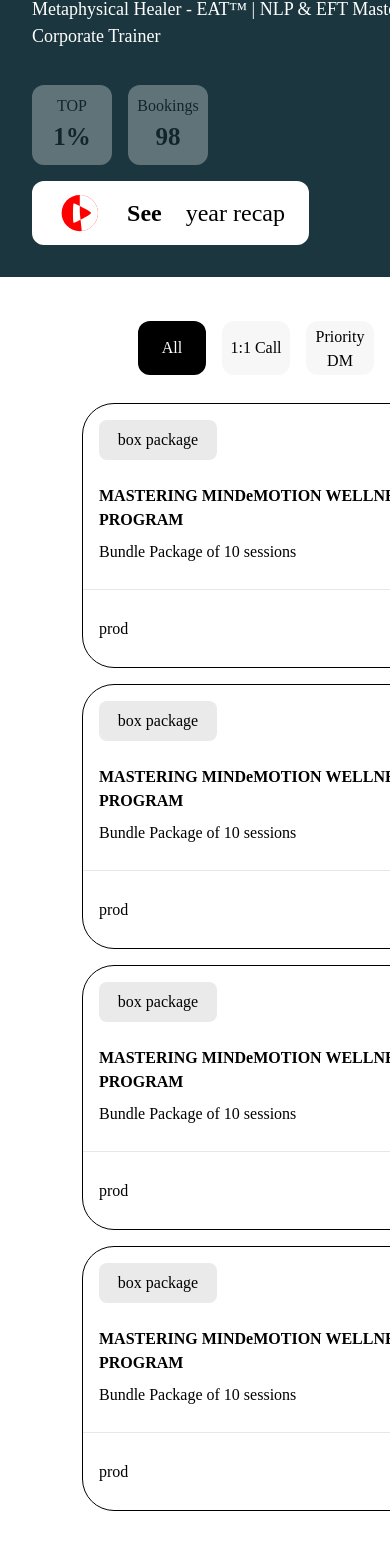
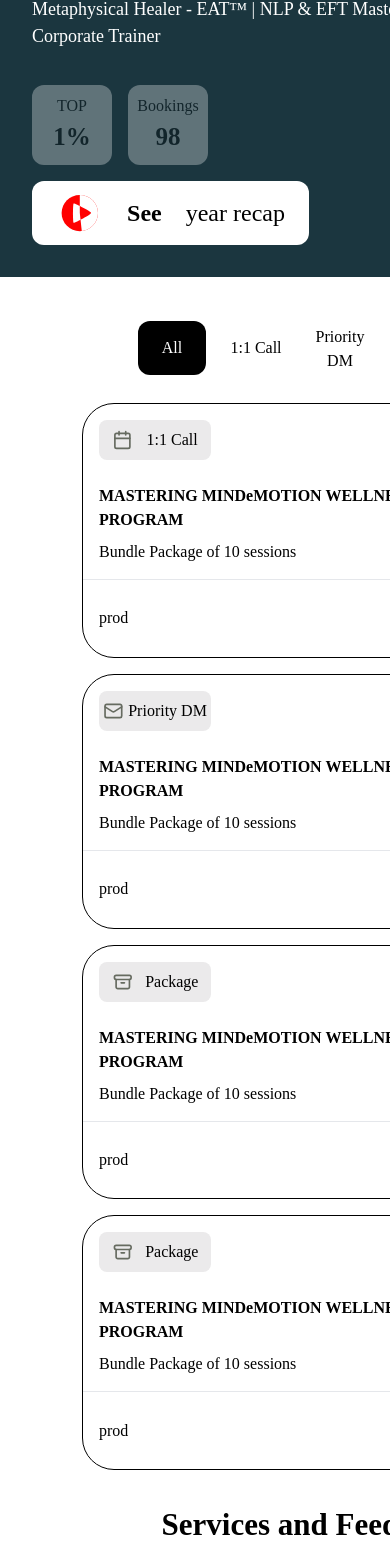
Before and after one commit to Amansingh293/FigmaDesignInterview, a React (Create React App) app: page / in a window 390 px wide. Shown: the part 426-1978 px from the top of the page. Built offline with nearby package versions, Linux system fonts and the light colour scheme.

Commit message:
filter functionality on services added

```diff
--- a/src/App.js
+++ b/src/App.js
@@ -13,11 +13,13 @@ function App() {
     <div className="flex flex-col md:flex-row w-fit h-fit ">
       <Aside />
       <div className="h-fit w-full flex flex-col items-center p-4 pt-8">
-        <TypeOfService />
+        {/* <TypeOfService /> */}
         <ServicesCard array={array} />
-        <h1 className="pt-4 pb-4 font-[700] text-[31px] md:self-start ml-8">Services and FeedBack</h1>
-        <RatingsFeedBack ratingData={ratingData} commentData={commentData}/>
-      <AboutMe />
+        <h1 className="pt-4 pb-4 font-[700] text-[31px] md:self-start ml-8">
+          Services and FeedBack
+        </h1>
+        <RatingsFeedBack ratingData={ratingData} commentData={commentData} />
+        <AboutMe />
       </div>
     </div>
   );
@@ -28,8 +30,45 @@ export default App;
 let array = [
   {
     header: {
-      icon: "box",
-      headerTitle: "package",
+      icon: (
+        <svg
+          width="21"
+          height="20"
+          viewBox="0 0 21 20"
+          fill="none"
+          xmlns="http://www.w3.org/2000/svg"
+        >
+          <path
+            d="M16.2135 3.33331H4.54679C3.62632 3.33331 2.88013 4.07951 2.88013 4.99998V16.6666C2.88013 17.5871 3.62632 18.3333 4.54679 18.3333H16.2135C17.1339 18.3333 17.8801 17.5871 17.8801 16.6666V4.99998C17.8801 4.07951 17.1339 3.33331 16.2135 3.33331Z"
+            stroke="#666B60"
+            stroke-width="1.66667"
+            stroke-linecap="round"
+            stroke-linejoin="round"
+          />
+          <path
+            d="M13.7134 1.66669V5.00002"
+            stroke="#666B60"
+            stroke-width="1.66667"
+            stroke-linecap="round"
+            stroke-linejoin="round"
+          />
+          <path
+            d="M7.04688 1.66669V5.00002"
+            stroke="#666B60"
+            stroke-width="1.66667"
+            stroke-linecap="round"
+            stroke-linejoin="round"
+          />
+          <path
+            d="M2.88013 8.33337H17.8801"
+            stroke="#666B60"
+            stroke-width="1.66667"
+            stroke-linecap="round"
+            stroke-linejoin="round"
+          />
+        </svg>
+      ),
+      headerTitle: "1:1 Call",
       navigationIcon: "Arrow",
     },
     body: {
@@ -43,8 +82,31 @@ let array = [
   },
   {
     header: {
-      icon: "box",
-      headerTitle: "package",
+      icon: (
+        <svg
+          width="21"
+          height="20"
+          viewBox="0 0 21 20"
+          fill="none"
+          xmlns="http://www.w3.org/2000/svg"
+        >
+          <path
+            d="M17.0469 3.33337H3.71354C2.79307 3.33337 2.04688 4.07957 2.04688 5.00004V15C2.04688 15.9205 2.79307 16.6667 3.71354 16.6667H17.0469C17.9673 16.6667 18.7135 15.9205 18.7135 15V5.00004C18.7135 4.07957 17.9673 3.33337 17.0469 3.33337Z"
+            stroke="#666B60"
+            stroke-width="1.66667"
+            stroke-linecap="round"
+            stroke-linejoin="round"
+          />
+          <path
+            d="M18.7135 5.83337L11.2385 10.5834C10.9813 10.7446 10.6838 10.83 10.3802 10.83C10.0766 10.83 9.77915 10.7446 9.52188 10.5834L2.04688 5.83337"
+            stroke="#666B60"
+            stroke-width="1.66667"
+            stroke-linecap="round"
+            stroke-linejoin="round"
+          />
+        </svg>
+      ),
+      headerTitle: "Priority DM",
       navigationIcon: "Arrow",
     },
     body: {
@@ -58,8 +120,38 @@ let array = [
   },
   {
     header: {
-      icon: "box",
-      headerTitle: "package",
+      icon: (
+        <svg
+          width="21"
+          height="20"
+          viewBox="0 0 21 20"
+          fill="none"
+          xmlns="http://www.w3.org/2000/svg"
+        >
+          <path
+            d="M17.4467 3.33331H4.11332C3.19285 3.33331 2.44666 4.07951 2.44666 4.99998V5.83331C2.44666 6.75379 3.19285 7.49998 4.11332 7.49998H17.4467C18.3671 7.49998 19.1133 6.75379 19.1133 5.83331V4.99998C19.1133 4.07951 18.3671 3.33331 17.4467 3.33331Z"
+            stroke="#666B60"
+            stroke-width="1.66667"
+            stroke-linecap="round"
+            stroke-linejoin="round"
+          />
+          <path
+            d="M4.1134 7.5V15C4.1134 15.442 4.289 15.8659 4.60156 16.1785C4.91412 16.4911 5.33804 16.6667 5.78007 16.6667H15.7801C16.2221 16.6667 16.646 16.4911 16.9586 16.1785C17.2711 15.8659 17.4467 15.442 17.4467 15V7.5"
+            stroke="#666B60"
+            stroke-width="1.66667"
+            stroke-linecap="round"
+            stroke-linejoin="round"
+          />
+          <path
+            d="M9.1134 10.8333H12.4467"
+            stroke="#666B60"
+            stroke-width="1.66667"
+            stroke-linecap="round"
+            stroke-linejoin="round"
+          />
+        </svg>
+      ),
+      headerTitle: "Package",
       navigationIcon: "Arrow",
     },
     body: {
@@ -73,8 +165,38 @@ let array = [
   },
   {
     header: {
-      icon: "box",
-      headerTitle: "package",
+      icon: (
+        <svg
+          width="21"
+          height="20"
+          viewBox="0 0 21 20"
+          fill="none"
+          xmlns="http://www.w3.org/2000/svg"
+        >
+          <path
+            d="M17.4467 3.33337H4.11332C3.19285 3.33337 2.44666 4.07957 2.44666 5.00004V5.83337C2.44666 6.75385 3.19285 7.50004 4.11332 7.50004H17.4467C18.3671 7.50004 19.1133 6.75385 19.1133 5.83337V5.00004C19.1133 4.07957 18.3671 3.33337 17.4467 3.33337Z"
+            stroke="#666B60"
+            stroke-width="1.66667"
+            stroke-linecap="round"
+            stroke-linejoin="round"
+          />
+          <path
+            d="M4.1134 7.5V15C4.1134 15.442 4.289 15.8659 4.60156 16.1785C4.91412 16.4911 5.33804 16.6667 5.78007 16.6667H15.7801C16.2221 16.6667 16.646 16.4911 16.9586 16.1785C17.2711 15.8659 17.4467 15.442 17.4467 15V7.5"
+            stroke="#666B60"
+            stroke-width="1.66667"
+            stroke-linecap="round"
+            stroke-linejoin="round"
+          />
+          <path
+            d="M9.1134 10.8334H12.4467"
+            stroke="#666B60"
+            stroke-width="1.66667"
+            stroke-linecap="round"
+            stroke-linejoin="round"
+          />
+        </svg>
+      ),
+      headerTitle: "Package",
       navigationIcon: "Arrow",
     },
     body: {
@@ -88,24 +210,62 @@ let array = [
   },
 ];
 
-
 let ratingData = {
   rating: 5,
   maxRating: 5,
-  totalRatings:24,
-  testimonials: 22
+  totalRatings: 24,
+  testimonials: 22,
 };
 
-
 const commentData = [
-  { name: "John", comment: "Wow, this product exceeded my expectations! It's truly a game-changer." },
-  { name: "Alice", comment: "I can't believe how fast the service was! Efficient and effective." },
-  { name: "Michael", comment: "This team is amazing! Their dedication to customer satisfaction is unmatched." },
-  { name: "Emily", comment: "I'm impressed by the quality of the product. It's evident that a lot of care went into making it." },
-  { name: "David", comment: "Thank you for such a seamless experience. I'll definitely be recommending you to friends and family." },
-  { name: "Sophia", comment: "I've never felt so valued as a customer. Your attention to detail is much appreciated." },
-  { name: "Emma", comment: "I'm blown away by the level of professionalism displayed by your team. Keep up the great work!" },
-  { name: "William", comment: "This service has made my life so much easier. I can't imagine going back to the way things were." },
-  { name: "Olivia", comment: "I'm thoroughly impressed by the results. It's clear that you're experts in your field." },
-  { name: "James", comment: "I'm beyond satisfied with my purchase. You've gained a loyal customer for life!" }
+  {
+    name: "John",
+    comment:
+      "Wow, this product exceeded my expectations! It's truly a game-changer.",
+  },
+  {
+    name: "Alice",
+    comment:
+      "I can't believe how fast the service was! Efficient and effective.",
+  },
+  {
+    name: "Michael",
+    comment:
+      "This team is amazing! Their dedication to customer satisfaction is unmatched.",
+  },
+  {
+    name: "Emily",
+    comment:
+      "I'm impressed by the quality of the product. It's evident that a lot of care went into making it.",
+  },
+  {
+    name: "David",
+    comment:
+      "Thank you for such a seamless experience. I'll definitely be recommending you to friends and family.",
+  },
+  {
+    name: "Sophia",
+    comment:
+      "I've never felt so valued as a customer. Your attention to detail is much appreciated.",
+  },
+  {
+    name: "Emma",
+    comment:
+      "I'm blown away by the level of professionalism displayed by your team. Keep up the great work!",
+  },
+  {
+    name: "William",
+    comment:
+      "This service has made my life so much easier. I can't imagine going back to the way things were.",
+  },
+  {
+    name: "Olivia",
+    comment:
+      "I'm thoroughly impressed by the results. It's clear that you're experts in your field.",
+  },
+  {
+    name: "James",
+    comment:
+      "I'm beyond satisfied with my purchase. You've gained a loyal customer for life!",
+  },
 ];
--- a/src/components/Aside.js
+++ b/src/components/Aside.js
@@ -4,7 +4,7 @@ import { VerifiedIconSvg } from "./IconsSvg/VerifiedIconSvg";
 
 export const Aside = () => {
   return (
-    <div className="flex flex-col items-start gap-4 bg-[#1B363F] w-full md:w-[40vw] h-fit md:h-[187rem] text-white p-8">
+    <div className="flex flex-col items-start gap-4 bg-[#1B363F] w-full md:w-[40vw]  text-white p-8">
       <div className="w-[200px] h-[251px] rounded-[100%] object-cover flex justify-center items-center relative">
         <img
           className="rounded-[50%] w-max h-[187px]"
--- a/src/components/Card.js
+++ b/src/components/Card.js
@@ -6,19 +6,19 @@ export const Card = ({ data }) => {
 
   return (
     <div className="w-[27rem] h-fit rounded-[32px] bg-[#FFFFFF] border border-black">
-      <div className="h-[186px] border-b-[1px] p-4">
-        <div className="h-[64px] flex justify-between">
-          <div className="w-[118px] h-[40px] rounded-lg bg-[#EBEAEB] flex justify-center items-center">
-            {header.icon} {header.headerTitle}
+      <div className="h-[11rem] border-b-[1px] p-4">
+        <div className="h-[4rem] flex justify-between">
+          <div className="w-[7rem] h-[2.5rem] rounded-lg bg-[#EBEAEB] flex justify-evenly items-center">
+            {header.icon}{header.headerTitle}
           </div>
           <BiRightArrowCircle className="w-[33px] h-[33px]"/>
         </div>
-        <div className="h-[56px] font-[700]">{body.heading}</div>
-        <div className="h-[20px] font-[400] font-size-[16px]">
+        <div className="h-[3.5rem] font-[700]">{body.heading}</div>
+        <div className="h-[1.25rem] font-[400] font-size-[16px]">
           {body.subHeading}
         </div>
       </div>
-      <div className="h-[77px] flex justify-between items-center p-4">
+      <div className="h-[4.8rem] flex justify-between items-center p-4">
         <div>{footer.info}</div>
         <div className="font-[700] bg-[#F7F7F7] rounded-[24px] p-2">
           {footer.price}
--- a/src/components/ServicesCard.js
+++ b/src/components/ServicesCard.js
@@ -1,14 +1,77 @@
-import React from "react";
-import { Aside } from "./Aside";
+import React, { useRef, useState } from "react";
 import { Card } from "./Card";
 
 export const ServicesCard = ({ array }) => {
+  let [selectedService, setSelectedService] = useState("All");
+
+  let [filteredArray, setFilteredArray] = useState(
+    selectedService === "All" ? [...array] : []
+  );
+
+  // Below code will handle filtering of services based on service selected by user
+  const handleFilterService = (e) => {
+
+    const currentValue = e.target.textContent;
+
+    setSelectedService(currentValue);
+
+    if (currentValue === "All") {
+      setFilteredArray([...array]);
+      return;
+    }
+
+    let copyFilter = array.filter(
+      (obj) => obj.header.headerTitle === currentValue
+    );
+
+    setFilteredArray((filteredArray) => (filteredArray = copyFilter));
+  };
+
   return (
+    <>
+      {/*Below code's first part will generate dynamic buttons with services available */}
 
-    <div className="grid grid-cols-auto md:grid-cols-2 gap-4 p-4">
-      {array.map((obj , i) => {
-        return <Card key={i} data={obj} />;
-      })}
-    </div>
+      <div className="flex justify-start items-center gap-4 w-fit md:w-[911px] h-[78px]">
+        {typesData.map((title, i) => {
+          const { type } = title;
+
+          return (
+            <button
+              key={i}
+              className="h-[54px] w-[68px] p-1 rounded-[12px]"
+              style={
+                type === selectedService
+                  ? {
+                      backgroundColor: `black`,
+                      color: `white`,
+                    }
+                  : {
+                      backgroundColor: `white`,
+                      color: `black`,
+                    }
+              }
+              onClick={handleFilterService}
+            >
+              {type}
+            </button>
+          );
+        })}
+      </div>
+
+      {/* below code will show cards based on the selected or all services available*/}
+
+      <div className="grid grid-cols-auto lg:grid-cols-2 gap-4 p-4">
+        {filteredArray.map((obj, i) => {
+          return <Card key={i} data={obj} />;
+        })}
+      </div>
+    </>
   );
 };
+
+let typesData = [
+  { type: "All" },
+  { type: "1:1 Call" },
+  { type: "Priority DM" },
+  { type: "Package" },
+];
--- a/src/components/TypeOfService.js
+++ b/src/components/TypeOfService.js
@@ -24,7 +24,7 @@ export const TypeOfService = ({  }) => {
 };
 
 let typesData = [
-  { type: "All", backgroundColor: "black" },
+  { type: "All", backgroundColor: "black",  },
   { type: "1:1 Call", backgroundColor: "#F7F7F7" },
   { type: "Priority DM", backgroundColor: "#F7F7F7" },
   { type: "Package", backgroundColor: "#F7F7F7" },
```
